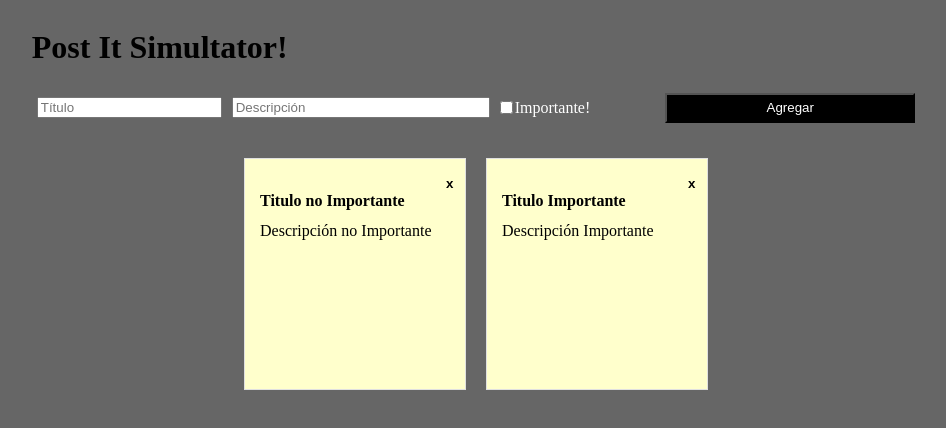
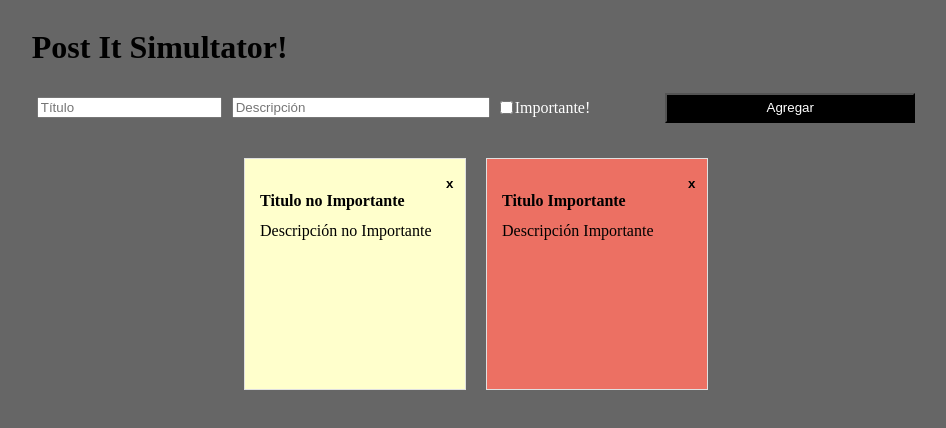
Before and after one commit to rrokuen/Pos_It_React, a React (Create React App) app in the folder post_it_proyect/: page / in a window 1280 px wide. Shown: the top 428 px of the page, without its empty margins (164-1110 px from the left). Built offline with nearby package versions, Linux system fonts and the light colour scheme.

Commit message:
Finalización 16/07/2024 14:33

```diff
--- a/post_it_proyect/src/componentes/MyPost_It.jsx
+++ b/post_it_proyect/src/componentes/MyPost_It.jsx
@@ -11,8 +11,8 @@ export function MyPostIt() {
     const importanciaRef = useRef();
 
     const [postList, setPostList] = useState([
-        {id: uuid(), titulo: "Titulo no Importante", descripcion: "Descripción no Importante", importante: false},
-        {id: uuid(), titulo: "Titulo Importante", descripcion: "Descripción Importante", importante: true}
+        {id: uuid(), titulo: "Titulo no Importante", descripcion: "Descripción no Importante", importancia: false},
+        {id: uuid(), titulo: "Titulo Importante", descripcion: "Descripción Importante", importancia: true}
     ])
 
     function addPost() {
```
